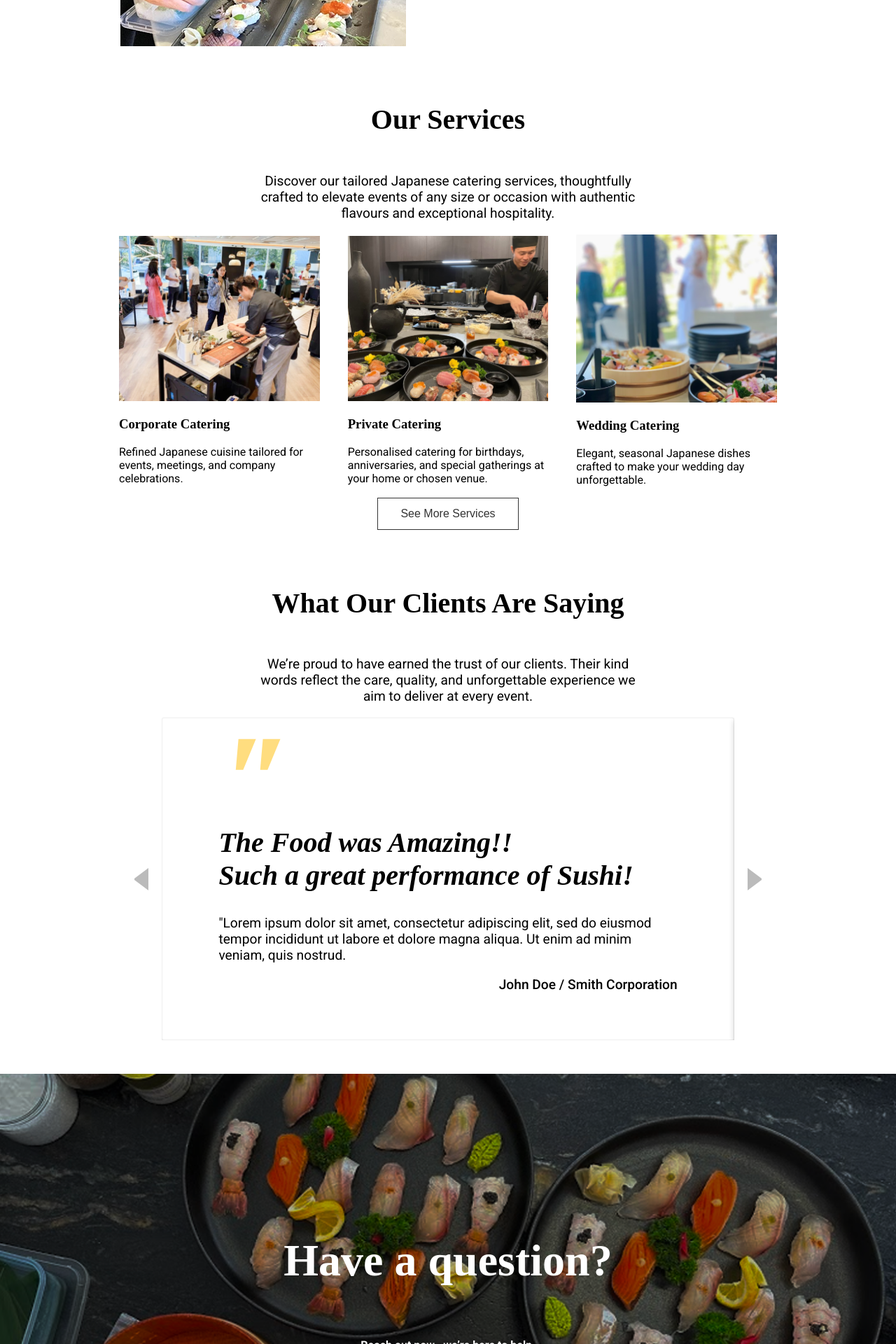
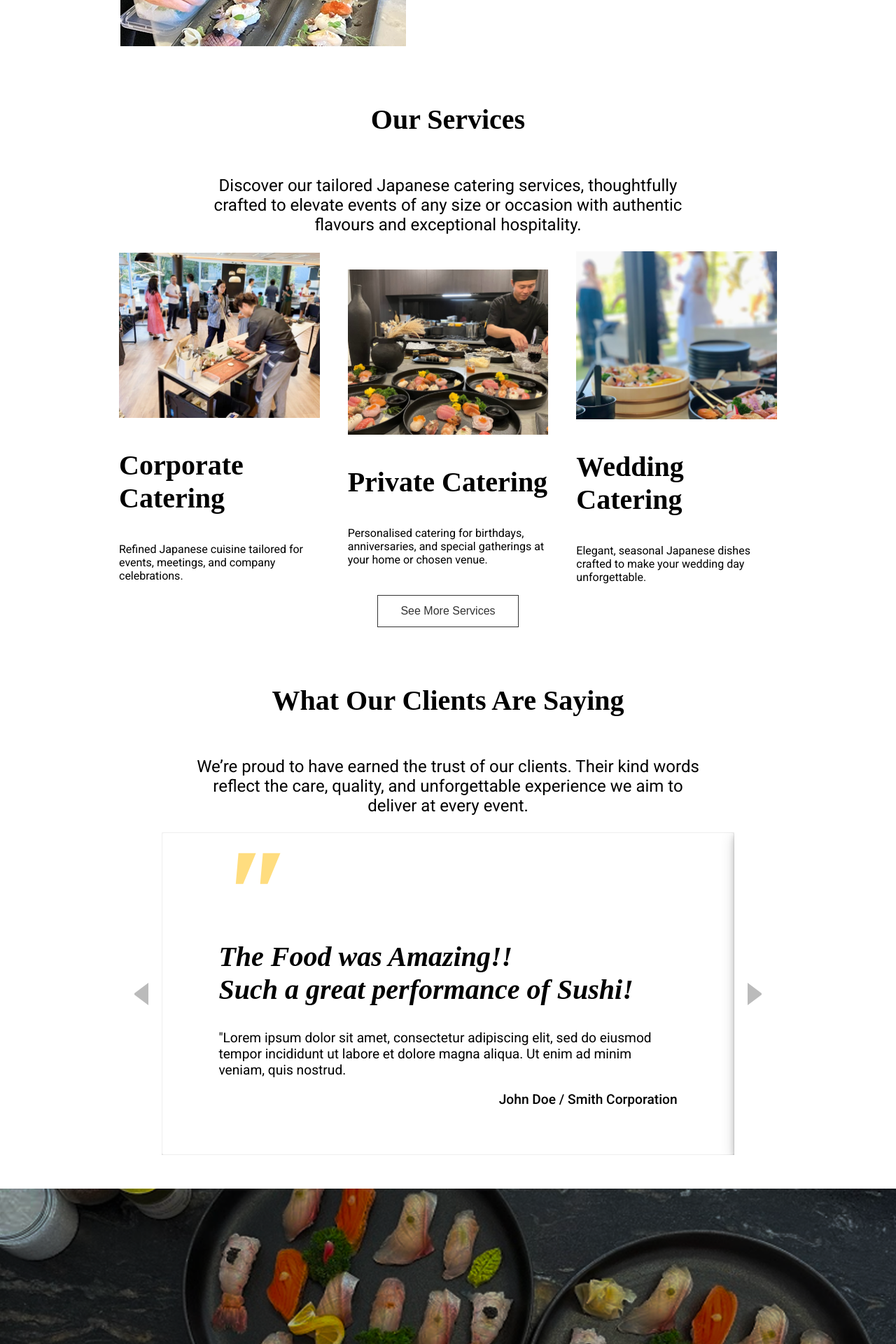
Before and after one commit to Masamist/Kohaku, a Jekyll site: the page built from index.markdown, in a window 1280 px wide. Shown: the part 617-2537 px from the top of the page at 70% size. Built offline with Jekyll 4.4.1, drawn with Linux system fonts in a browser that asks for light colours; some web fonts are replaced.

Commit message:
button link on home fixed

```diff
--- a/_layouts/home.html
+++ b/_layouts/home.html
@@ -23,24 +23,31 @@ title: Home
 
     </section>
 
+    {% assign services =
+    "Corporate Catering|Refined Japanese cuisine tailored for events, meetings, and company celebrations.|corporate.png/
+    Private Catering|Personalised catering for birthdays, anniversaries, and special gatherings at your home or chosen venue.|private.png/
+    Wedding Catering|Elegant, seasonal Japanese dishes crafted to make your wedding day unforgettable.|wedding.png" | split: "/" %}
+
 
     <!-- Home Services -->
     <section class="wrapper">
       <div class="container">
         <h2 class="heading">Our Services</h2>
         <div class="description-container">
-          <p class="description">Discover our tailored Japanese catering services,
-          thoughtfully crafted to elevate events of any size or
-          occasion with authentic flavours and exceptional hospitality.
+          <p class="description">
+            Discover our tailored Japanese catering services,
+            thoughtfully crafted to elevate events of any size or
+            occasion with authentic flavours and exceptional hospitality.
           </p>
         </div>
 
         <div class="service-container">
-          {% for services in site.data.services %}
+          {% for item in services %}
+          {% assign parts = item | split: "|" %}
             <div>
-              <img src="{{ '/assets/images/' | append: services.img | relative_url }}" alt="{{ services.title }} image">
-              <h3>{{ services.title }}</h3>
-              <p>{{ services.detail }}</p>
+              <img src="/assets/images/{{ parts[2] | strip }}" alt="{{ parts[0] | strip }} image">
+              <h3 class="service-title">{{ parts[0] | strip }}</h3>
+              <p>{{ parts[1] | strip }}</p>
             </div>
           {% endfor %}
         </div>
@@ -109,6 +116,6 @@ title: Home
       <div>
         <h2 class="question_header">Have a question?</h2>
         <h4 class="question_subheader">Reach out now—we’re here to help.</h4>
-        <button class="btn outline-white">Contact Us</button>
+        <a href="{{ '/contact.html' | relative_url }}" class="btn outline-white">Contact Us</a>
       </div>
     </section>
--- a/assets/kohaku.css
+++ b/assets/kohaku.css
@@ -19,11 +19,16 @@ h4, p {
   text-align: center;
 }
 .description-container {
-  max-width: 35rem;
+  max-width: 45rem;
 }
 .description {
-  font-size: 1.2rem;
+  font-size: 1.5rem;
   text-align: center;
+}
+@media screen and (max-width: 800px) {
+  .description-container {
+   max-width: 100%;
+  }
 }
 .btn {
   padding: .8rem 2rem;
@@ -47,6 +52,7 @@ h4, p {
   border: 1px solid #fff;
   color: #fff;
 }
+
 
 
 /**
@@ -157,6 +163,9 @@ h4, p {
 .service-container div img {
   width: 100%;
 }
+.service-title {
+  font-size: 2.5rem;
+}
 @media screen and (max-width: 800px) {
   .service-container {
     display: flex;
@@ -167,9 +176,9 @@ h4, p {
     gap: 2.5rem;
   }
   .service-container div {
-  width: 100%;
-  max-width: 22rem;
-}
+    width: 100%;
+    max-width: 22rem;
+  }
 }
 
 /**
@@ -201,15 +210,14 @@ h4, p {
 .card {
   min-width: 100%;
   height: auto;
-  padding: 1rem;
+  padding: 3rem 5rem;
   box-sizing: border-box;
   background: #ffffff;
   border: 1px solid #eee;
   border-radius: 3px;
   font-size: 1.2rem;
-  box-shadow: 0 4px 8px 0 rgba(0,0,0,0.2);
+  box-shadow: 0 4px 8px 0 rgba(0, 0, 0, 0.2), 0 6px 20px 0 rgba(0, 0, 0, 0.19);
   transition: 0.3s;
-  padding: 3rem 5rem;
 }
 
 .slider-controls {
@@ -253,6 +261,10 @@ h4, p {
   color: #ffbd02;
   opacity: 0.5;
 }
+.feedback-client-name {
+  text-align: right;
+  font-weight: 500;
+}
 
 
 /**
@@ -283,7 +295,3 @@ h4, p {
 .question_header {
   font-size: 4rem;
 }
-.feedback-client-name {
-  text-align: right;
-  font-weight: 500;
-}
```
Also changed, not shown: home_services.liquid (added, +34 -0 lines).
